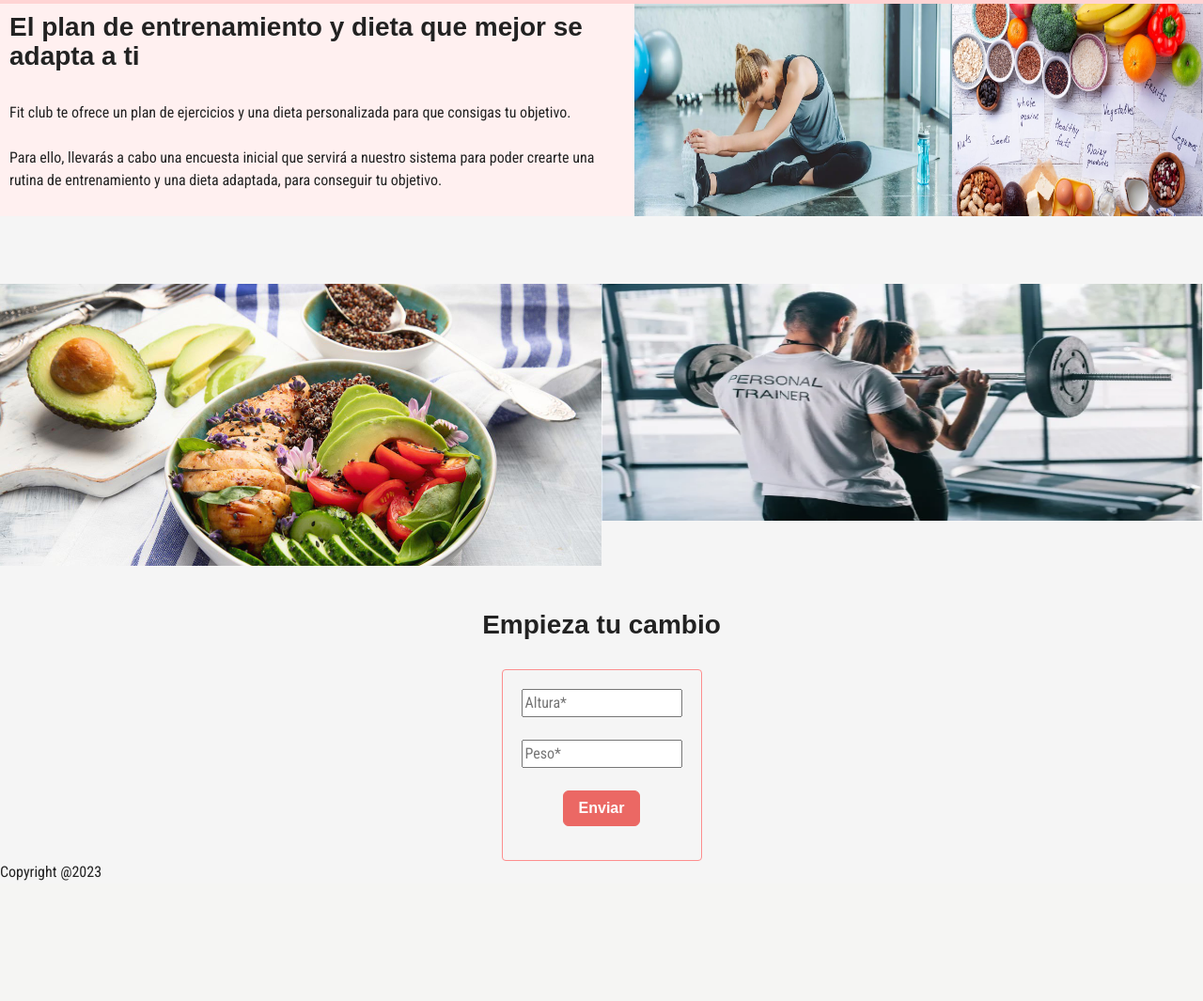
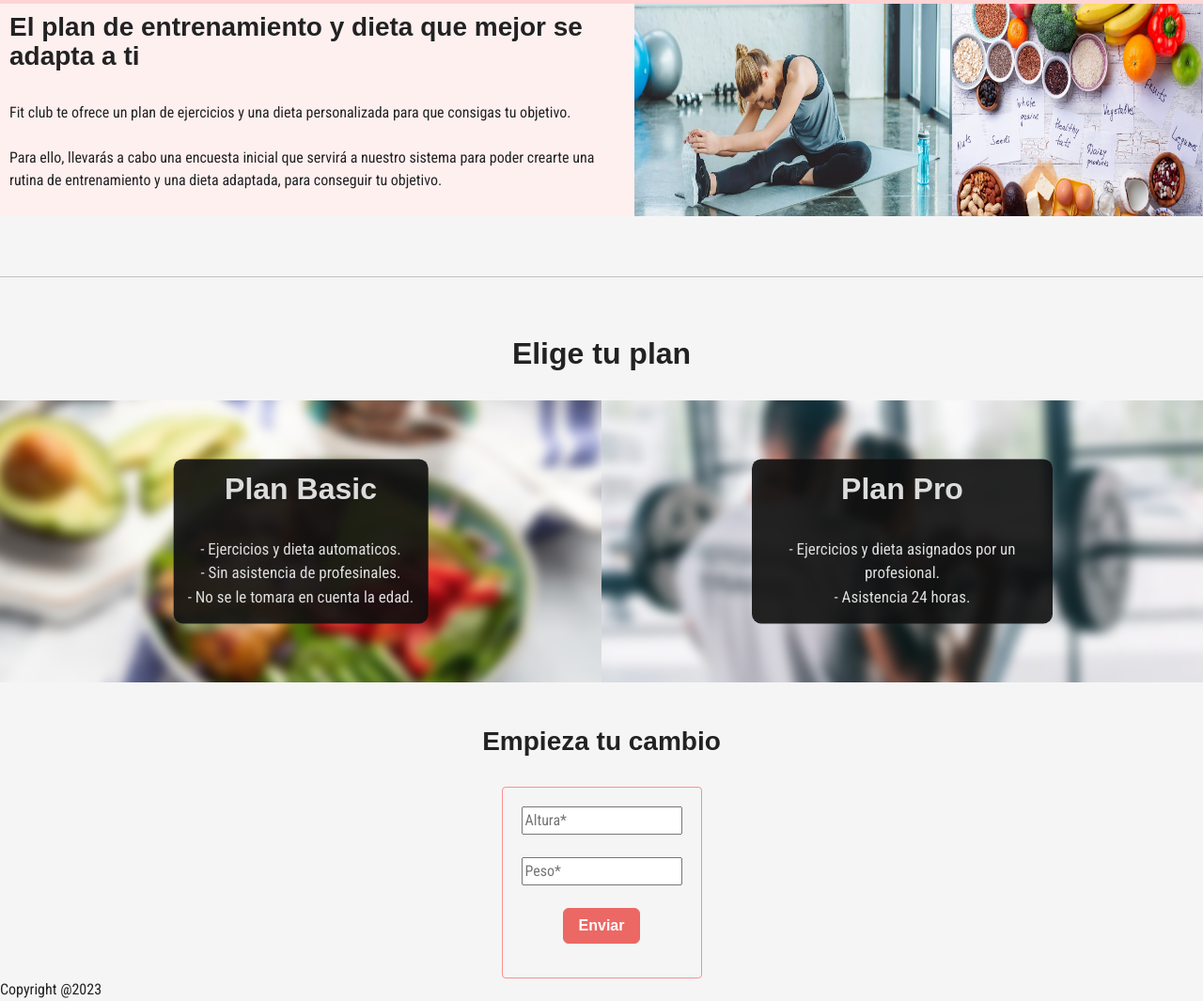
Before and after one commit to jesusmadridro99/Fitclub, a PHP site: page /Fitclub.php in a window 1280 px wide. Shown: the part 87-1152 px from the top of the page at 94% size. Before the commit the page ends 1024 px from the top, so only its background shows below. Run offline with PHP 8.4, Linux system fonts and the light colour scheme; some web fonts are replaced.

Commit message:
Update Fitclub.php

```diff
--- a/Vistas-Controlador/Fitclub.php
+++ b/Vistas-Controlador/Fitclub.php
@@ -4,20 +4,44 @@ include("../Utiles/Includes/Header.php");
 
 <!DOCTYPE html>
 <html lang="en">
-<head><style>.img-hover-zoom {
-    height: 300px; /* [1.1] Set it as per your need */
-    overflow: hidden; /* [1.2] Hide the overflowing of child elements */
+<head>
+    <style>
+    .img-hover-zoom {
+    float:left;
+    width:50%;
+    position:relative;
+    display:inline-block;
+    text-align:center;
+    overflow: hidden;
   }
 
-  /* [2] Transition property for smooth transformation of images */
+
   .img-hover-zoom img {
-    transition: transform .5s ease;
+    transition: transform 2s, filter 1s ease-in-out;
+    filter: blur(5px);
+    transform: scale(1.2);
   }
 
-  /* [3] Finally, transforming the image when container gets hovered */
+
   .img-hover-zoom:hover img {
-    transform: scale(1.5);
-  }</style></head>
+    filter: blur(0);
+  transform: scale(1);
+  }
+
+  .div-plan-text {
+    color:rgb(220,220,220);
+    padding: 15px;
+    border-radius:10px;
+    background: rgba(15,15,15, .9);
+    position:absolute;
+    top:50%;
+    left:50%;
+    transform: translate(-50%, -50%);
+    font-size:17px;
+
+  }
+  </style>
+  </head>
 <body>
 
     <div class="div_princ_ini">
@@ -41,20 +65,30 @@ include("../Utiles/Includes/Header.php");
         </div>
 
     </div>
+   <br>
+   <br>
+   <hr>
+   <br>
+   <br>
+
+    <span style="text-align:center"><h2>Elige tu plan</h2></span>
     <br>
-    <br>
-    <br>
-
-
-
-    <div style="display: flex;">
-        <div class="img-hover-zoom" style="float:left; width:50%;">
+    <div style="display:flex;">
+        <div class="img-hover-zoom">
             <img style="width:100%" src="/Fitclub/Img/standard.jpg"/>
+            <div class="div-plan-text"><h2>Plan Basic</h2><br>
+            - Ejercicios y dieta automaticos.<br>
+            - Sin asistencia de profesinales.<br>
+            - No se le tomara en cuenta la edad.</div>
         </div>
-        <div class="img-hover-zoom" style="float:left; width:50%;">
-            <img style="width:100%; max-height:84%" src="/Fitclub/Img/pro.jpg"/>
+        <div class="img-hover-zoom">
+            <img style="width:100%" src="/Fitclub/Img/pro.jpg"/>
+            <div class="div-plan-text"><h2>Plan Pro</h2><br>
+            - Ejercicios y dieta asignados por un profesional.<br>
+            - Asistencia 24 horas. <br>
+            </div>
         </div>
-
+        </div>
     </div>
 
 
```
